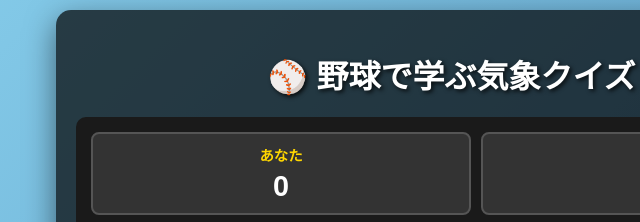
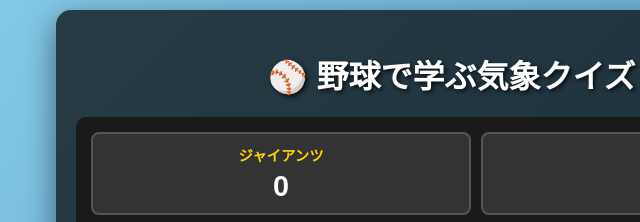
Before and after one commit to keizotabuchi/haruta, a plain HTML site: page index2.html in a window 1280 px wide. Shown: the top 222 px of the page, 164-804 px from the left. Drawn offline with Linux system fonts and the light colour scheme.

Commit message:
Update index2.html

```diff
--- a/index2.html
+++ b/index2.html
@@ -211,7 +211,7 @@
 
         <div class="scoreboard">
             <div class="score-item">
-                <h3>あなた</h3>
+                <h3>ジャイアンツ</h3>
                 <div class="score-value" id="score">0</div>
             </div>
             <div class="score-item">
```
